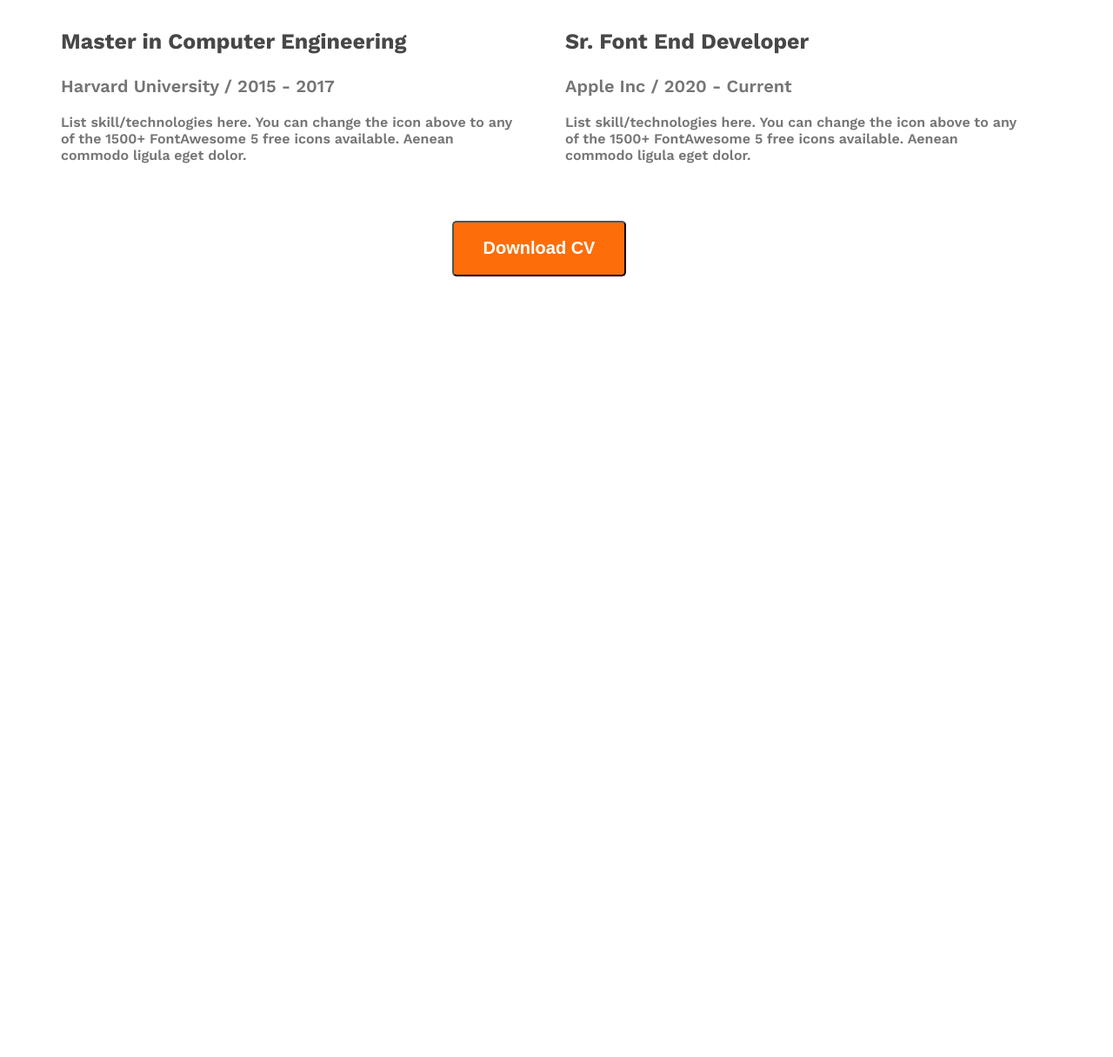
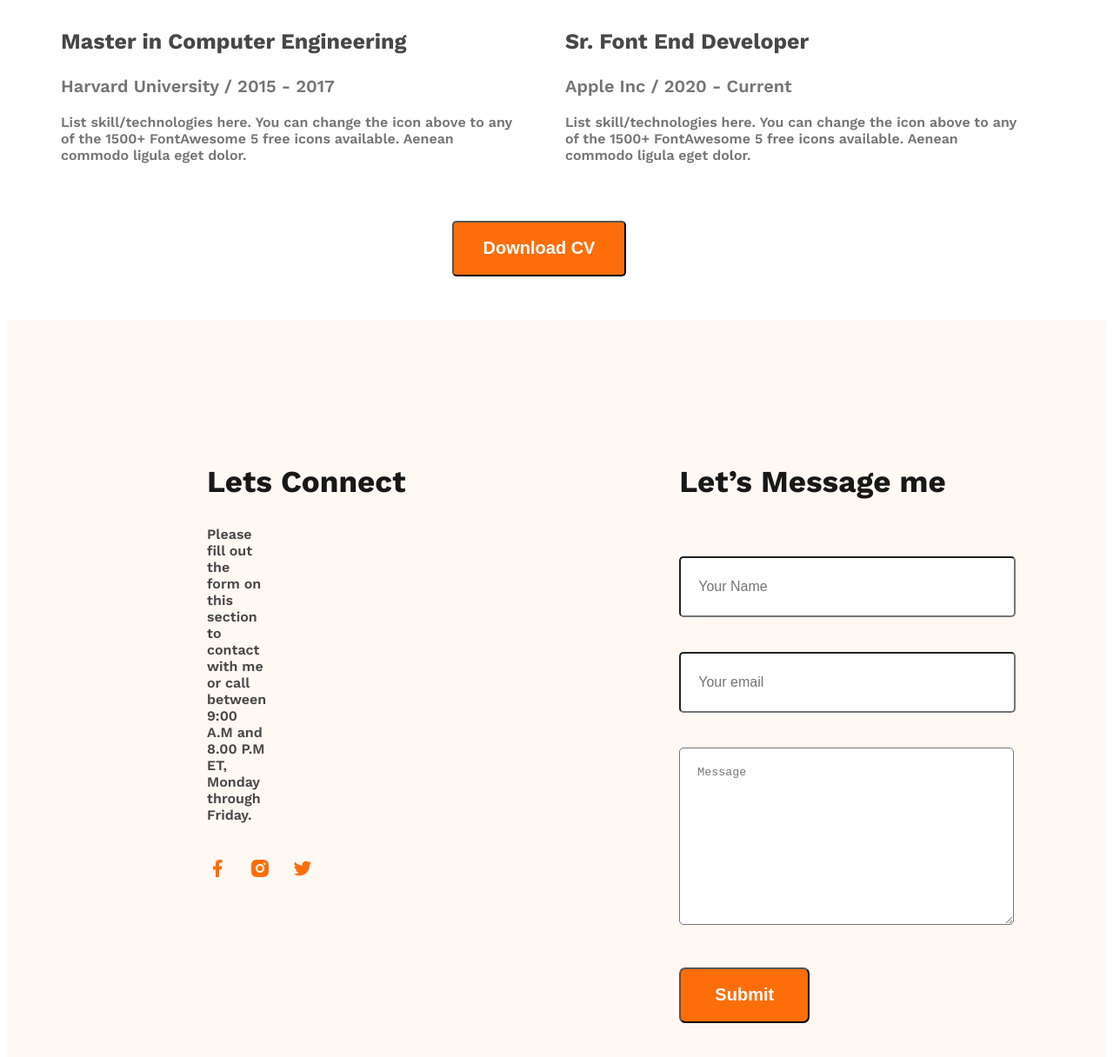
Before and after one commit to najmul080/web-portifolio, a plain HTML site: page index.html in a window 1280 px wide. Shown: the part 3374-4590 px from the top of the page at 87% size. Before the commit the page ends 3700 px from the top, so only its background shows below. Drawn offline with nearby package versions, Linux system fonts and the light colour scheme.

Commit message:
full code add

```diff
--- a/Style/images/style.css
+++ b/Style/images/style.css
@@ -221,3 +221,77 @@ font-weight: 700;
 margin-left: 450px;
 margin-top: 50px;
 }
+footer{
+    background-color: #FFF8F3;
+    margin-top: 50px;
+}
+.footer{
+    display: flex;
+    padding: 130px 230px;
+
+}
+.robin15{
+    color: var(--dark-01, #181818);
+font-size: 35px;
+font-weight: 700;
+margin-bottom: 30px;
+
+
+}
+.robin16{
+    color: var(--dark-02, #474747);
+font-size: 16px;
+font-weight: 400;
+padding-right: 475px;
+margin-bottom: 40px;
+
+}
+.img{
+margin-right: 20px;
+}
+.robin17{
+    color: var(--dark-01, #181818);
+font-size: 35px;
+font-weight: 700;
+
+}
+.name{
+    color: var(--dark-03, #757575);
+font-size: 16px;
+font-weight: 400;
+width: 361px;
+height: 64px;
+border-radius: 5px;
+background: var(--white-color, #FFF);
+margin-top: 30px;
+color: var(--dark-03, #757575);
+font-size: 16px;
+font-weight: 400;
+margin-bottom: 40px;
+padding-left: 20px;
+
+
+}
+.email{
+    color: var(--dark-03, #757575);
+    font-size: 16px;
+    font-weight: 400;
+    width: 361px;
+    height: 64px;
+    border-radius: 5px;
+    background: var(--white-color, #FFF);
+    color: var(--dark-03, #757575);
+    font-size: 16px;
+    font-weight: 400;
+    margin-bottom: 40px;
+    padding-left: 20px;
+
+}
+.area{    border-radius: 5px;
+background: var(--white-color, #FFF);
+width: 361px;
+height: 180px;
+padding-left:20px ;
+padding-top: 20px;
+margin-bottom: 45px;
+}
--- a/index.html
+++ b/index.html
@@ -153,6 +153,28 @@
 
 </main>
 <footer>
+    <div class="footer">
+        <div>
+           <p class="robin15">Lets Connect</p>
+            <p class="robin16">Please fill out the form on this section to contact with me or call between 9:00 A.M and 8.00 P.M ET, Monday through Friday.</p>
+            <img class="img" src="Style/images/icons/facebook.png" alt="">
+            <img class="img" src="Style/images/icons/insta.png" alt="">
+            <img class="img" src="Style/images/icons/twitter.png" alt="">
+        </div>
+        <div>
+            <p class="robin17">Let’s Message me</p>
+            <input class="name" type=" text" placeholder="Your Name" >
+            <br>
+            <input class="email" type="email" name="" id="" placeholder="Your email">
+            <br>
+            <textarea class="area" name="" id="" placeholder="Message" cols="30" rows="10"></textarea>
+            <br>
+            <button class="btn1">Submit</button>
+
+
+        </div>
+
+    </div>
 
 
 </footer>
```
